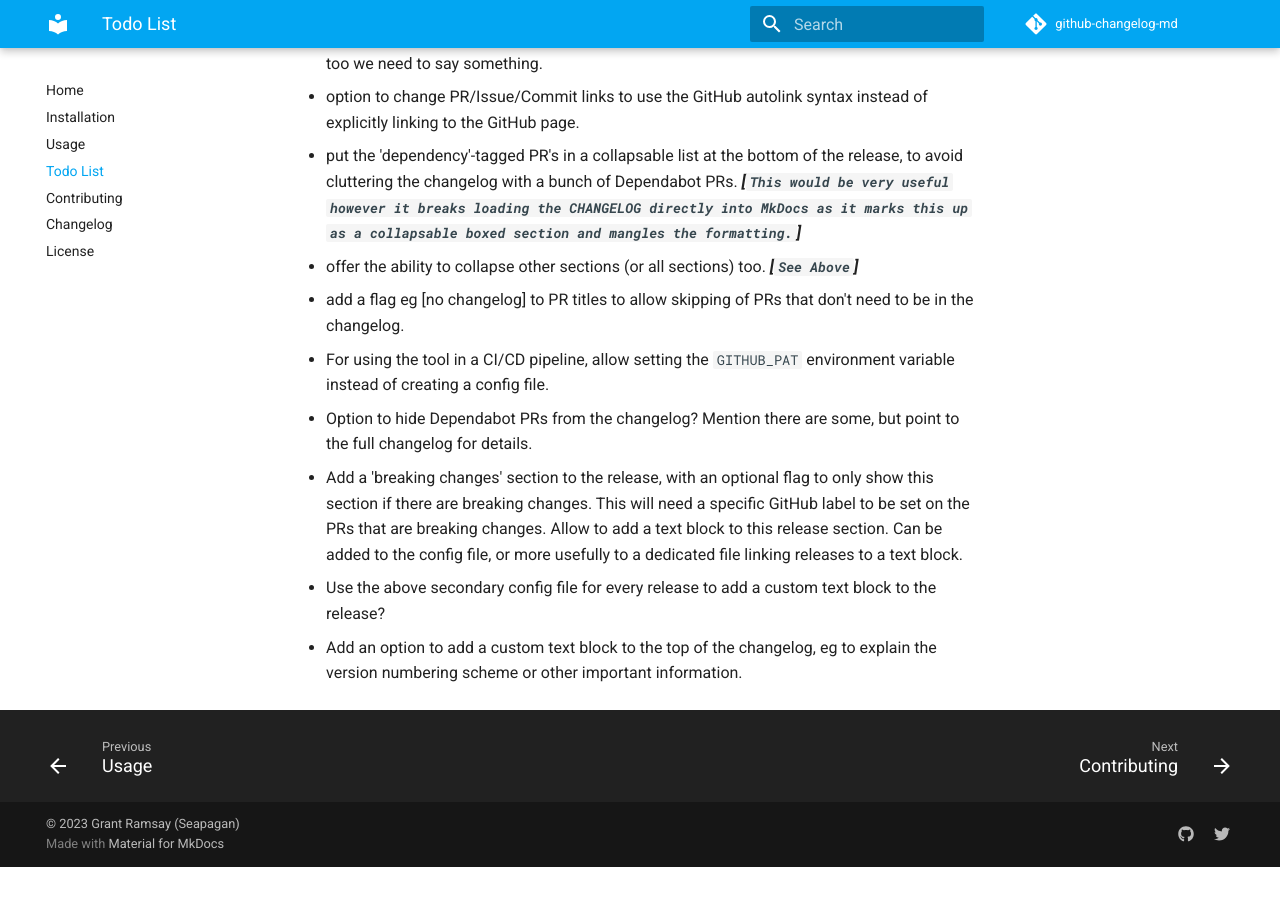
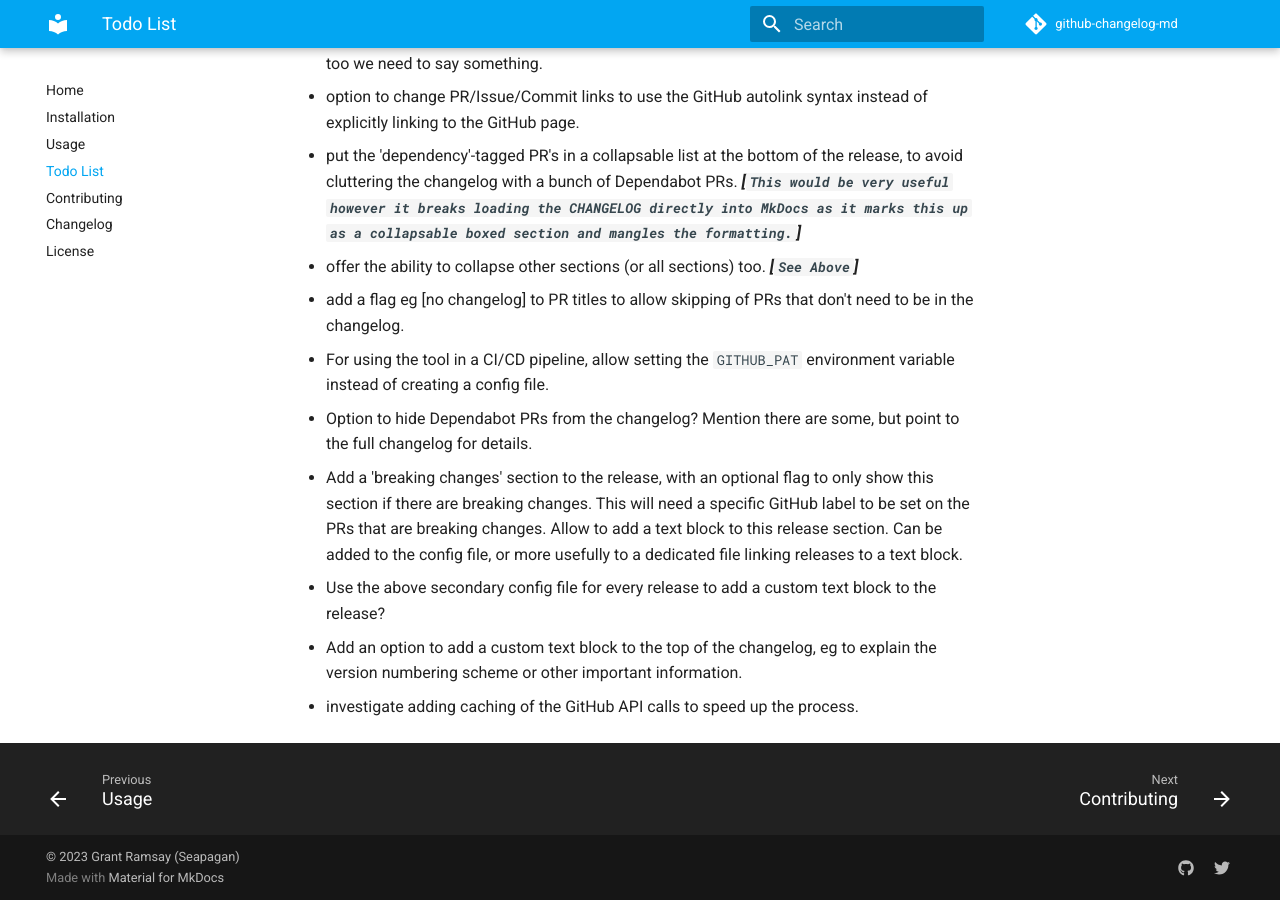
Before and after one commit to seapagan/github-changelog-md, an MkDocs documentation site: the page built from docs/todo_list.md, in a window 1280 px wide and 900 px high, scrolled down 964 px. Built offline with MkDocs 1.6.1 and Material for MkDocs 9.7.7, drawn with Linux system fonts in a browser that asks for light colours; comment, search, counter and statistics services are not loaded; before the commit the page ends 1831 px from its top, so only the background shows below that.

Commit message:
update TODO
Signed-off-by: Grant Ramsay <seapagan@gmail.com>

```diff
--- a/TODO.md
+++ b/TODO.md
@@ -57,3 +57,4 @@ implemented but it's good to have a list of ideas.
   block to the release?
 - Add an option to add a custom text block to the top of the changelog, eg to
   explain the version numbering scheme or other important information.
+- investigate adding caching of the GitHub API calls to speed up the process.
```
